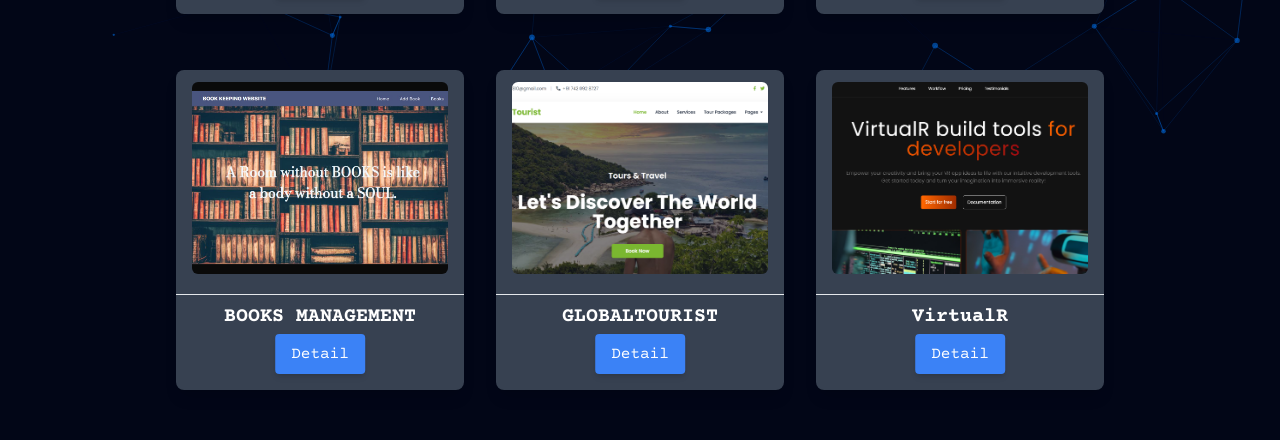
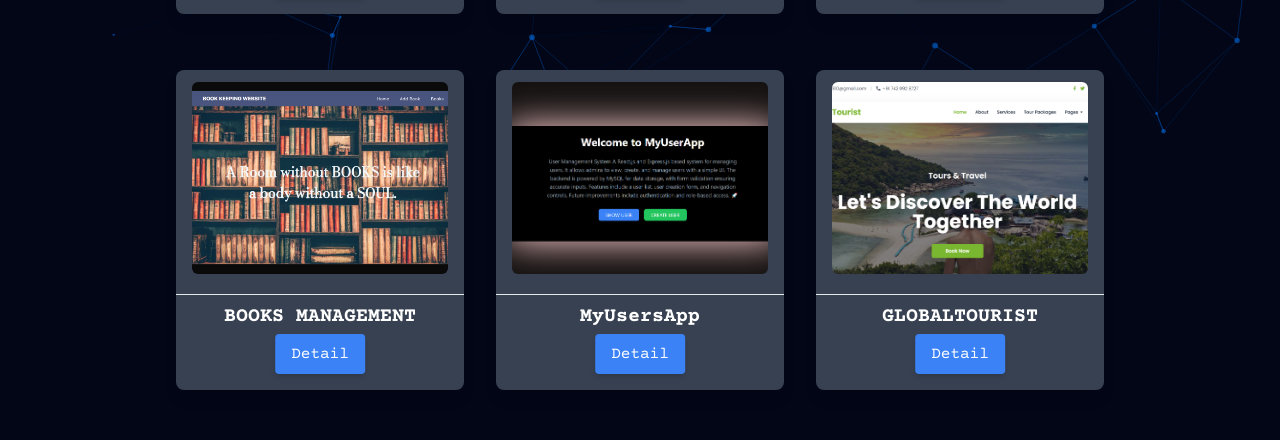
Before and after one commit to ajitmane1810/Portfolio, a React (Create React App) app: page /projects in a window 1280 px wide. Shown: the part 658-1098 px from the top of the page. Built offline with nearby package versions, Linux system fonts and the light colour scheme; a web font is replaced by a local one.

Commit message:
MyUsersApp full-stack web app project added.

```diff
--- a/src/components/data/projectsData.js
+++ b/src/components/data/projectsData.js
@@ -7,6 +7,7 @@ import GLOBALTOURIST from '../../assets/projects_img/globaltourist.png';
 import VirtualR from "../../assets/projects_img/virualr.png";
 import Books_Management from "../../assets/projects_img/books-management-website.png";
 import realEstate from "../../assets/projects_img/real-estate.png";
+import MYUSERSAPP from "../../assets/projects_img/myusers_webapp.png";
 
 export const projectsData = [
   {
@@ -42,6 +43,16 @@ export const projectsData = [
     category: "React Website",
     link: "https://books-management-website.vercel.app/",
   },
+
+  {
+    image: MYUSERSAPP,
+    projectName: "MyUsersApp",
+    description: `MyUserApp is a full-stack web application designed to manage user data efficiently. The frontend is built with React.js for a dynamic and interactive user experience, while Tailwind CSS ensures a responsive and visually appealing UI. The backend is developed using Node.js, with MySQL as the database for storing and managing user information.`,
+    technology: "#ReactJS #TAILWINDCSS #NodeJS #ExpressJs #MYSQL",
+    category: "React Website",
+    link: "https://my-users-three.vercel.app/",
+  },
+
   {
     image: GLOBALTOURIST,
     projectName: "GLOBALTOURIST Website",
```
Also changed, not shown: src/assets/projects_img/myusers_webapp.png (added).
